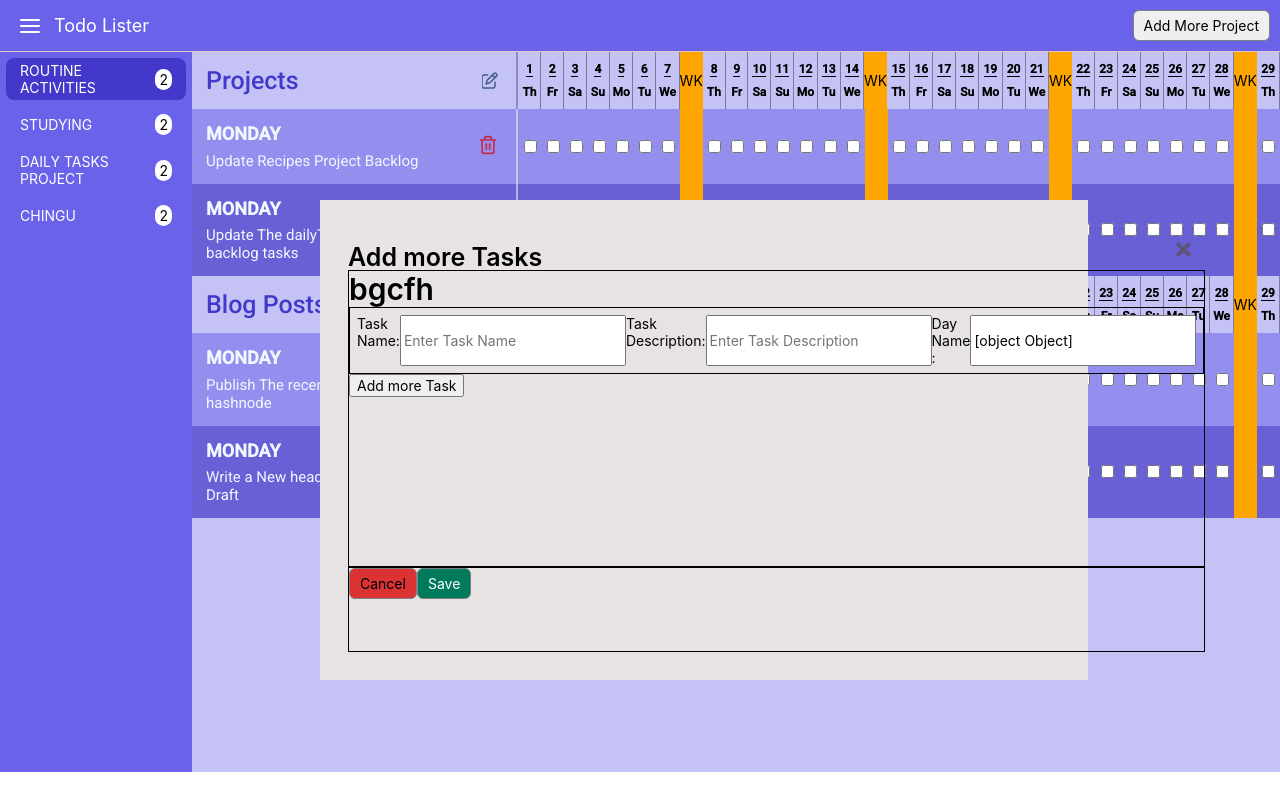
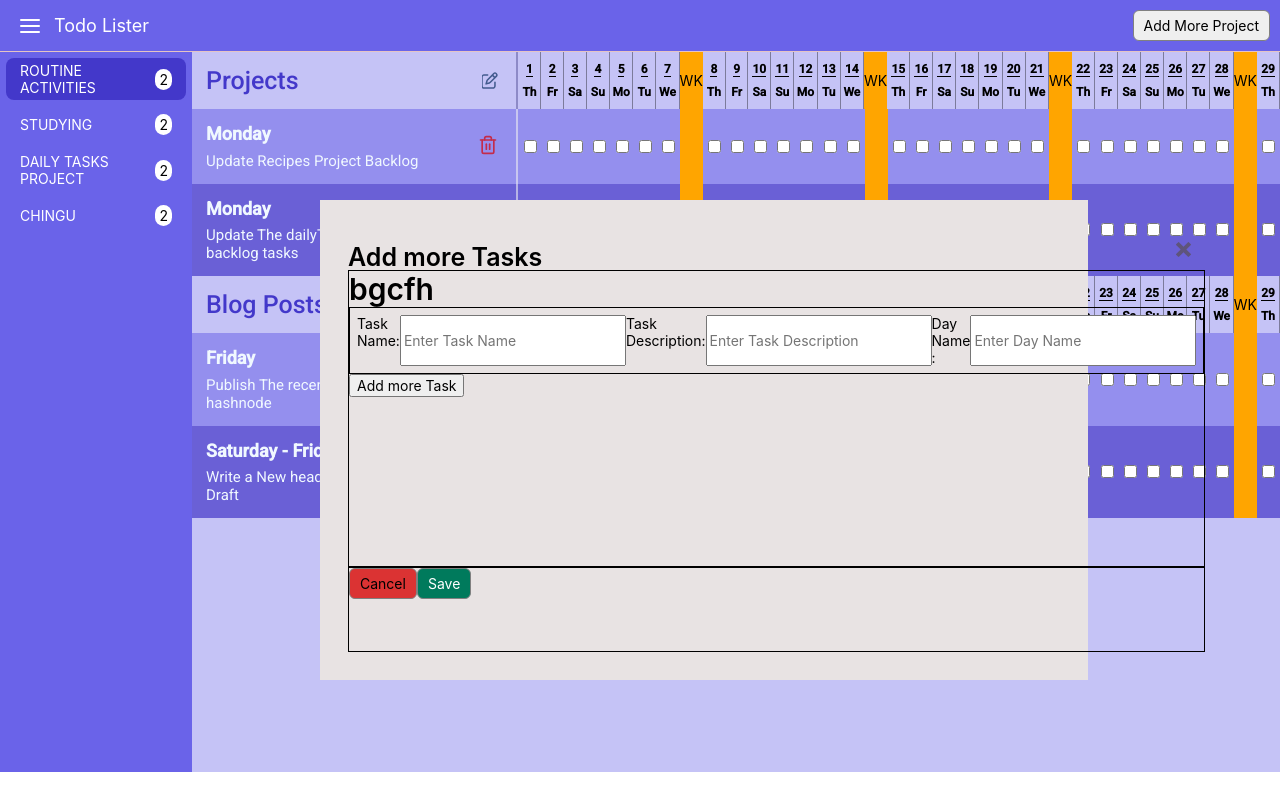
Before and after one commit to chingu-voyages/v47-tier2-team-12, a React (Vite) app: page / in a window 1280 px wide. Both pictures are taken after a click on the icon 489 px from the left and 80 px from the top of the page. Built offline with nearby package versions, Linux system fonts and the light colour scheme.

Commit message:
each task update feature added and date - date rendering issue solved

```diff
--- a/src/components/Dashboard/Dashboard.jsx
+++ b/src/components/Dashboard/Dashboard.jsx
@@ -104,7 +104,8 @@ const Dashboard = () => {
                     <div className="task-inner-container">
                       <div className="task-inner-container-2">
                         <div>
-                          <p className=" days">MONDAY </p>
+                          <p className=" days">
+                            {task.days.length > 1 ? `${task.days[0]} - ${task.days[task.days.length - 1]}` : task.days[0].length < 3 ? `${task.days[0]} days` : task.days[0]}</p>
                           <p className="task-name">{task.taskName}</p>
                         </div>
                         <button
--- a/src/utilities/Modal/Modal2.jsx
+++ b/src/utilities/Modal/Modal2.jsx
@@ -29,7 +29,7 @@ const Modal2 = ({ showModal, setShowModal, updateItem }) => {
             return prevTasks?.map(task => {
                 if (task.id === ind) {
                     if (name === 'days') {
-                        const daysArray = value.split(',').map(day => day.trim());
+                        const daysArray = value.includes(',') ? value.split(',').map(day => day.trim()) : [value]
                         return {
                             ...task,
                             days: daysArray
@@ -63,7 +63,6 @@ const Modal2 = ({ showModal, setShowModal, updateItem }) => {
 
     const handleDeleteRow = (index) => {
         const updatedArray = countArray.filter((item, ind) => ind !== index)
-        console.log(updatedArray)
         setCountArray(updatedArray)
     }
 
@@ -87,11 +86,8 @@ const Modal2 = ({ showModal, setShowModal, updateItem }) => {
         };
 
         const updateGlobalData = globalData.map(data => data.id === updatedProjectData.id ? updatedProjectData : data);
-        console.log(updateGlobalData)
-        // Set the updated projectData to the state
+
         setProjectData(updatedProjectData);
-
-        // Set the updated globalData to the state
         setGlobalData(updateGlobalData);
 
     };
@@ -116,7 +112,7 @@ const Modal2 = ({ showModal, setShowModal, updateItem }) => {
                                         <input
                                             name='taskName'
                                             type="text"
-                                            className='taskName'
+                                            id='taskName'
                                             placeholder='Enter Task Name'
                                             value={newActivity[index].taskName}
                                             onChange={(e) => handleInputChange(e, newActivity[index].id)}
@@ -126,18 +122,18 @@ const Modal2 = ({ showModal, setShowModal, updateItem }) => {
                                         <input
                                             name='taskDescription'
                                             type="text"
-                                            className='taskDescription'
+                                            id='taskDescription'
                                             placeholder='Enter Task Description'
                                             value={newActivity[index].taskDescription}
                                             onChange={(e) => handleInputChange(e, newActivity[index].id)}
                                         />
-                                        <label htmlFor="DayName">Day Name :</label>
+                                        <label htmlFor="days">Day Name :</label>
                                         <input
-                                            name='DayName'
+                                            id='days'
+                                            name='days'
                                             type="text"
-                                            className='DayName'
                                             placeholder='Enter Day Name'
-                                            value={newActivity[index]}
+                                            value={newActivity[index].days}
                                             onChange={(e) => handleInputChange(e, newActivity[index].id)}
                                         />
                                         {index !== 0 && <span
```
